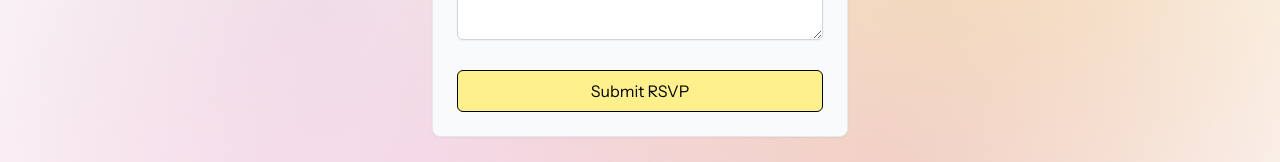
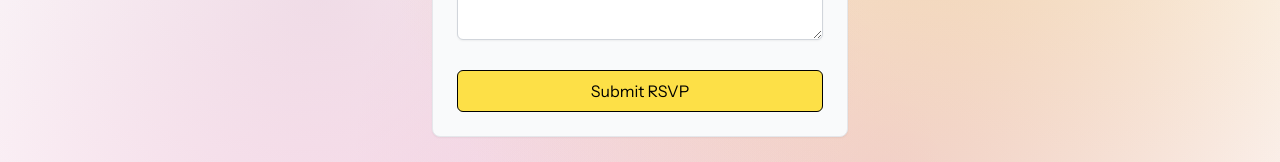
Before and after one commit to CEEJ222/wedding-website, a Next.js app: page /rsvp in a window 1280 px wide. Shown: the part 433-595 px from the top of the page. Built offline with nearby package versions, Linux system fonts and the light colour scheme.

Commit message:
update button color

```diff
--- a/src/app/details/page.tsx
+++ b/src/app/details/page.tsx
@@ -229,7 +229,7 @@ export default function Details() {
             </p>
             <a
               href="/rsvp"
-              className={`${spectral.className} inline-block px-8 py-3 bg-yellow-200 border border-black text-black text-lg font-medium rounded-md hover:bg-yellow-300 transition-colors`}
+              className={`${spectral.className} inline-block px-8 py-3 bg-yellow-300 border border-black text-black text-lg font-medium rounded-md hover:bg-yellow-200 transition-colors`}
             >
               RSVP Now
             </a>
--- a/src/app/dress-code/page.tsx
+++ b/src/app/dress-code/page.tsx
@@ -116,7 +116,7 @@ export default function DressCode() {
             </p>
             <a
               href="/faqs"
-              className="inline-block px-8 py-3 bg-yellow-200 border border-black text-black rounded-md hover:bg-yellow-300 transition-colors"
+              className="inline-block px-8 py-3 bg-yellow-300 border border-black text-black rounded-md hover:bg-yellow-200 transition-colors"
             >
               View FAQs
             </a>
--- a/src/app/rsvp/page.tsx
+++ b/src/app/rsvp/page.tsx
@@ -177,7 +177,7 @@ export default function RSVP() {
             {/* Submit Button */}
             <button
               type="submit"
-              className={`w-full bg-yellow-200 text-black border border-black py-2 px-4 rounded-md hover:bg-yellow-300 focus:outline-none focus:ring-2 focus:ring-gray-400 focus:ring-offset-2 transition-colors flex items-center justify-center ${loading ? 'opacity-60 cursor-not-allowed' : ''}`}
+              className={`w-full bg-yellow-300 text-black border border-black py-2 px-4 rounded-md hover:bg-yellow-200 focus:outline-none focus:ring-2 focus:ring-gray-400 focus:ring-offset-2 transition-colors flex items-center justify-center ${loading ? 'opacity-60 cursor-not-allowed' : ''}`}
               disabled={loading}
             >
               {loading ? (
```
